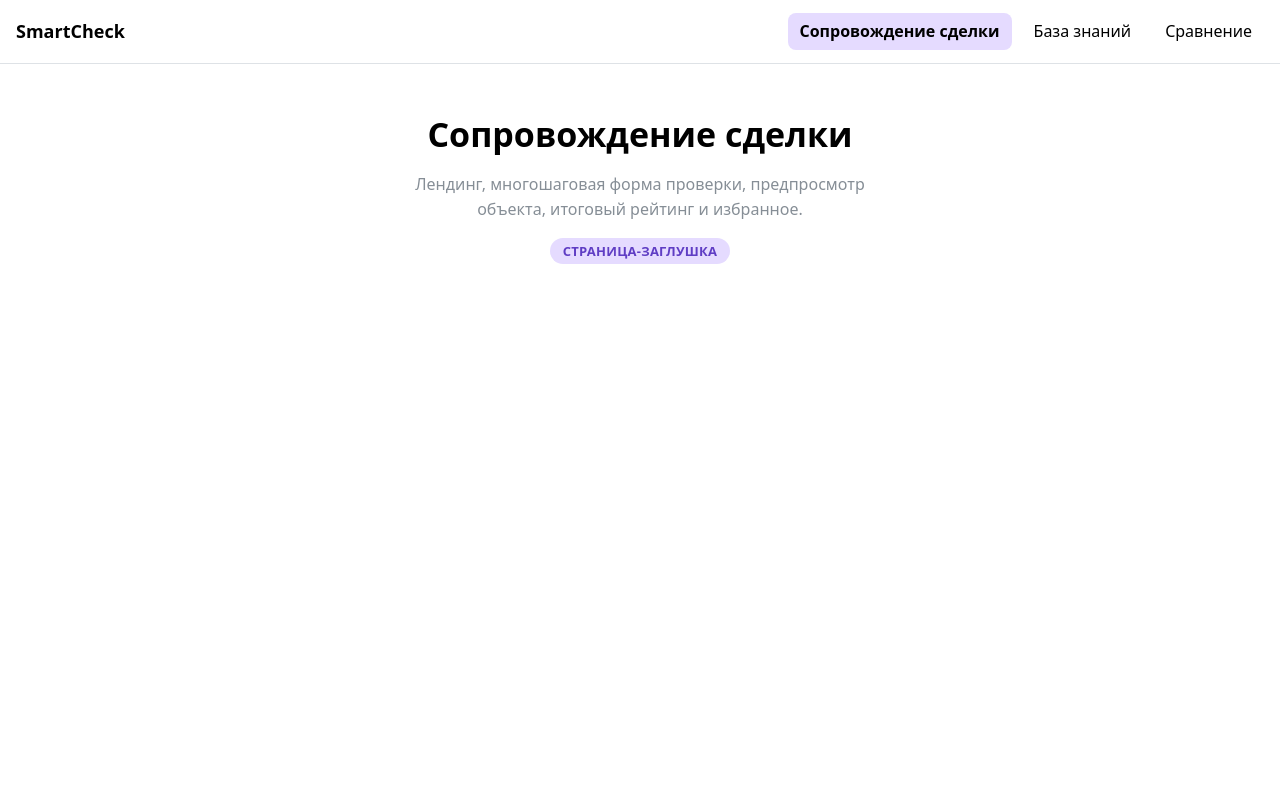
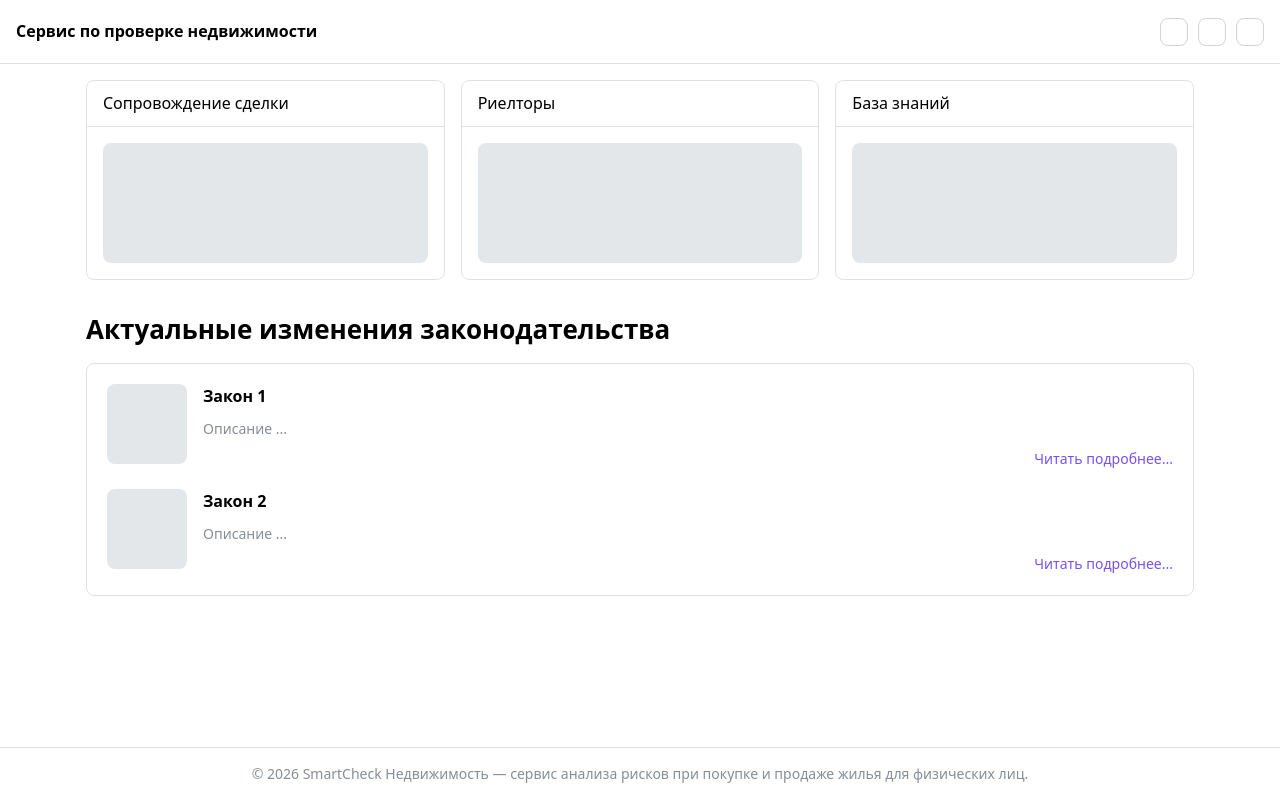
Before and after one commit to Kolomsim/CP-Project1, a React (Vite) app in the folder frontend/: page / in a window 1280 px wide. Built offline with nearby package versions, Linux system fonts and the light colour scheme.

Commit message:
Main Page First Pass

```diff
--- /dev/null
+++ b/frontend/src/components/AppLayout.tsx
@@ -0,0 +1,34 @@
+import type { ReactNode } from 'react'
+import { AppShell, Container, Group, Text, ActionIcon } from '@mantine/core'
+
+type AppLayoutProps = {
+  children: ReactNode
+}
+
+export function AppLayout({ children }: AppLayoutProps) {
+  return (
+    <AppShell header={{ height: 64 }} footer={{ height: 'auto' }} padding="md">
+      <AppShell.Header>
+        <Group h="100%" px="md" justify="space-between">
+          <Text fw={600}>Сервис по проверке недвижимости</Text>
+          <Group gap="xs">
+            <ActionIcon variant="default" aria-label="Статистика" />
+            <ActionIcon variant="default" aria-label="Избранное" />
+            <ActionIcon variant="default" aria-label="Профиль" />
+          </Group>
+        </Group>
+      </AppShell.Header>
+
+      <AppShell.Main>
+        <Container size="lg">{children}</Container>
+      </AppShell.Main>
+
+      <AppShell.Footer p="md">
+        <Text size="sm" c="dimmed" ta="center">
+          © 2026 SmartCheck Недвижимость — сервис анализа рисков при покупке и
+          продаже жилья для физических лиц.
+        </Text>
+      </AppShell.Footer>
+    </AppShell>
+  )
+}
--- a/frontend/src/pages/home/index.tsx
+++ b/frontend/src/pages/home/index.tsx
@@ -1,10 +1,65 @@
-import { StubLayout } from '../StubLayout'
+import { Link } from 'react-router'
+import {
+  Anchor,
+  Card,
+  Group,
+  SimpleGrid,
+  Skeleton,
+  Stack,
+  Text,
+  Title,
+} from '@mantine/core'
+import { AppLayout } from '../../components/AppLayout'
+
+const navCards = [
+  { title: 'Сопровождение сделки', to: '/' },
+  { title: 'Риелторы', to: '/realtors' },
+  { title: 'База знаний', to: '/kb' },
+]
+
+const legalChanges = [
+  { id: 1, title: 'Закон 1', description: 'Описание ...' },
+  { id: 2, title: 'Закон 2', description: 'Описание ...' },
+]
 
 export default function HomePage() {
   return (
-    <StubLayout
-      title="Сопровождение сделки"
-      description="Лендинг, многошаговая форма проверки, предпросмотр объекта, итоговый рейтинг и избранное."
-    />
+    <AppLayout>
+      <Stack gap="xl">
+        <SimpleGrid cols={{ base: 1, sm: 3 }}>
+          {navCards.map(({ title, to }) => (
+            <Card key={title} component={Link} to={to} withBorder>
+              <Card.Section withBorder inheritPadding py="xs">
+                <Text fw={500}>{title}</Text>
+              </Card.Section>
+              <Skeleton height={120} mt="md" />
+            </Card>
+          ))}
+        </SimpleGrid>
+
+        <Stack gap="md">
+          <Title order={2}>Актуальные изменения законодательства</Title>
+
+          <Card withBorder padding="lg">
+            <Stack gap="lg">
+              {legalChanges.map(({ id, title, description }) => (
+                <Group key={id} align="flex-start" wrap="nowrap">
+                  <Skeleton height={80} width={80} radius="md" />
+                  <Stack flex={1} gap="xs">
+                    <Text fw={600}>{title}</Text>
+                    <Text c="dimmed" size="sm">
+                      {description}
+                    </Text>
+                    <Group justify="flex-end">
+                      <Anchor size="sm">Читать подробнее...</Anchor>
+                    </Group>
+                  </Stack>
+                </Group>
+              ))}
+            </Stack>
+          </Card>
+        </Stack>
+      </Stack>
+    </AppLayout>
   )
 }
```
